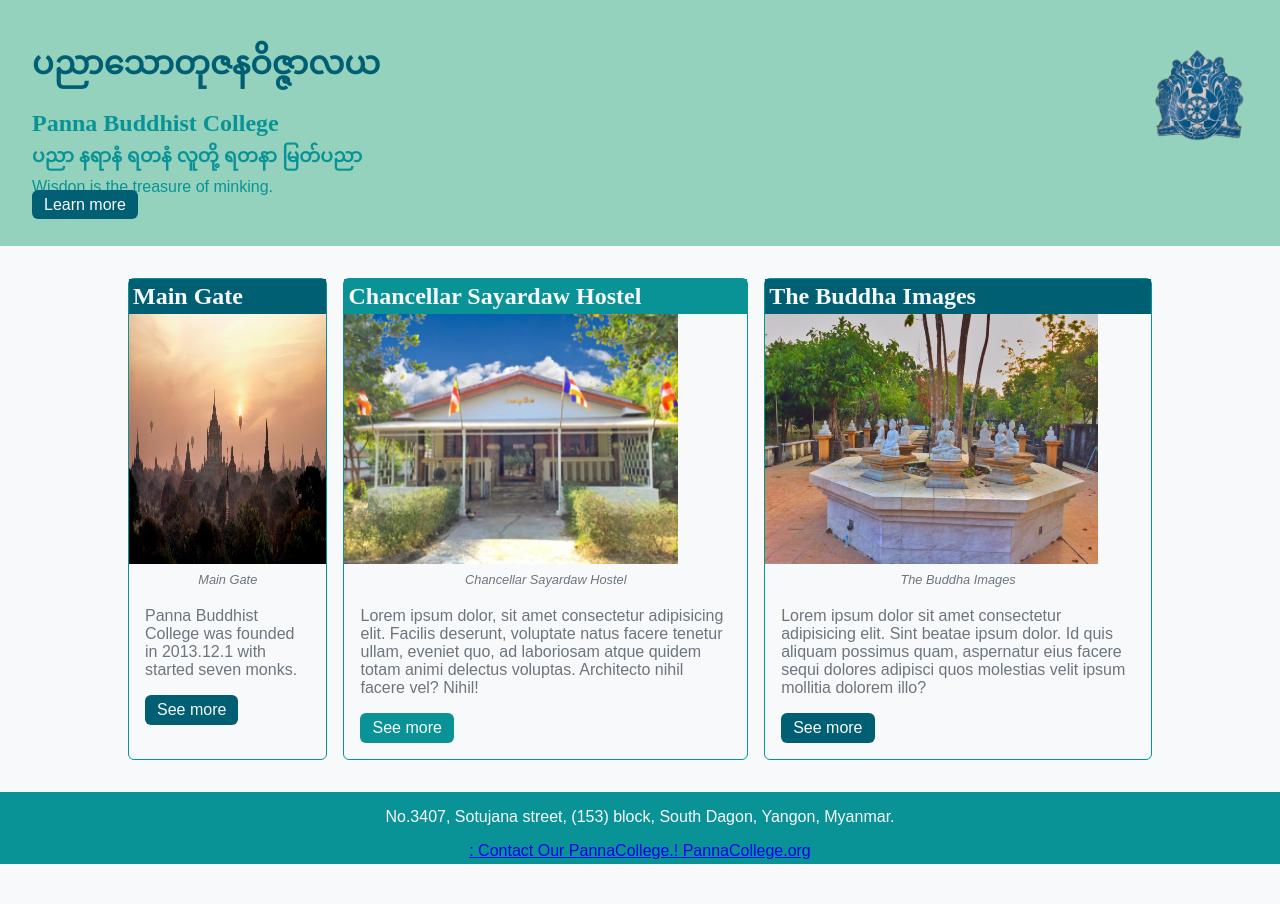
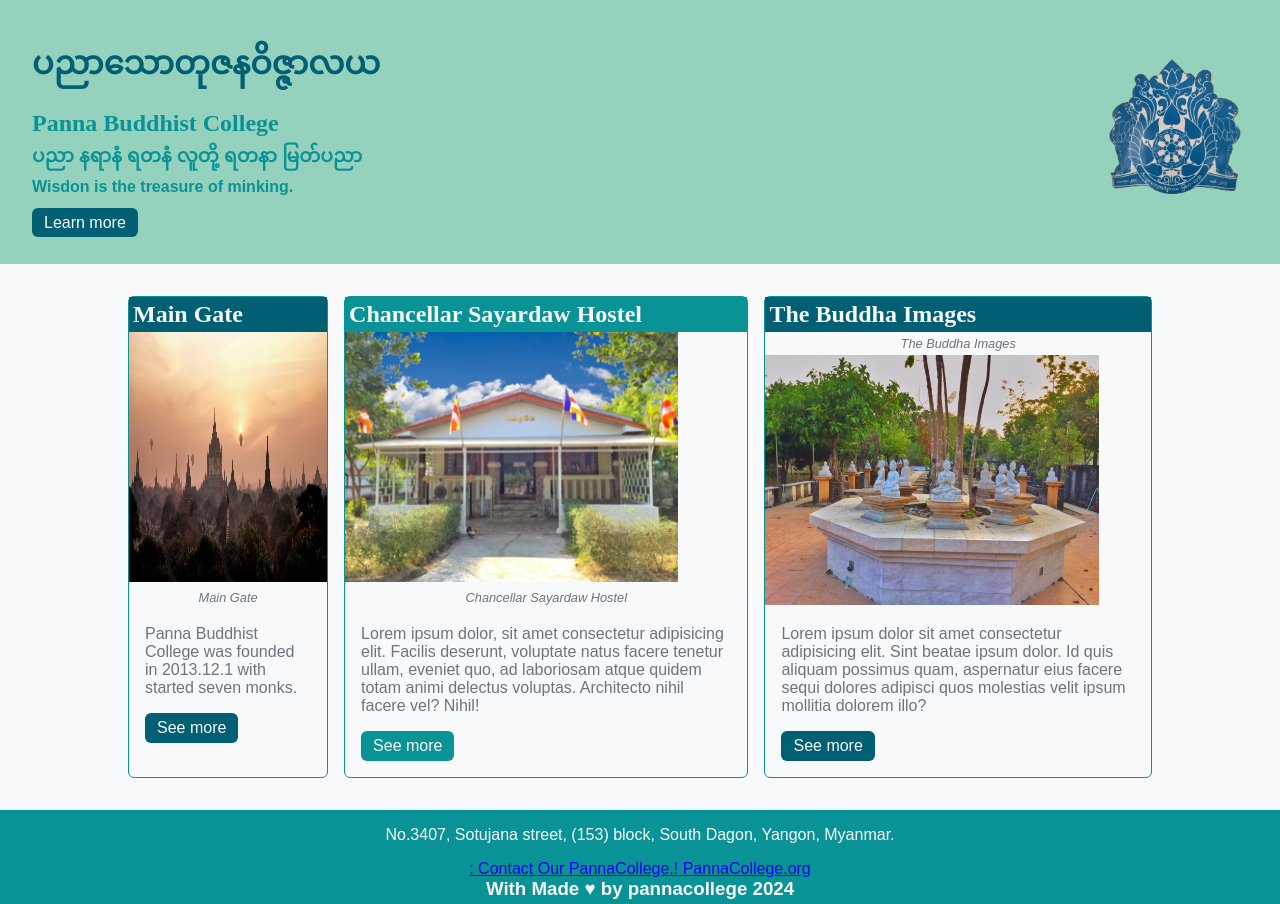
Before and after one commit to Kyi-Lay/Advanced-css-main, a plain HTML site: page index.html in a window 1280 px wide. Before the commit the page ends 864 px from the top, so only its background shows below. Drawn offline with Linux system fonts and the light colour scheme.

Commit message:
Modified commit

```diff
--- a/assets/css/style.css
+++ b/assets/css/style.css
@@ -141,15 +141,29 @@ section.card {
 footer {
     background-color: var(--secondary-color);
     color: var(--neutral-lt-color);
-    text-align: center;
+    text-align: center;.ta img:hover {
+        transform: scale(1.25);
+    }
     font-size: 1rem;
     padding: 1rem 0 .25rem;
     margin-top: auto;
 }
 
 header img{
-    width: 100px;
+    width: 150px;
     height: fit-content;
     float: right;
 
 }
+
+.panna img:hover {
+    transform: scale(1.25);
+}
+
+.jo img:hover {
+    transform: scale(1.25);
+}
+
+.ta img:hover {
+    transform: scale(1.24);
+}
--- a/index.html
+++ b/index.html
@@ -13,20 +13,22 @@
 
 <body>
     <header>
-
+       <div class="panna">
          <img src="assets/image/My.logo.png" alt="Logo">
         <h1>ပညာသောတုဇနဝိဇ္ဇာလယ</h1>
         <h2>Panna Buddhist College</h2>
         <h3>ပညာ နရာနံ ရတနံ
             လူတို့ ရတနာ မြတ်ပညာ</h3>
-        <span>Wisdon is the treasure of minking.</span>
+        <h4>Wisdon is the treasure of minking.</h4>
        <br>
+
         <a href="https://developer.mozilla.org/en-US/docs/Web/CSS/Using_CSS_custom_properties" class="btn">Learn more</a>
     </header>
 
     <main>
     <section class="card">
         <article>
+            <div class="ta">
         <h2>Main Gate</h2>
         <figure>
             <img src="assets/image/bangan.jpeg" alt="Main Gate">
@@ -35,8 +37,9 @@
         <p> Panna Buddhist College was founded in 2013.12.1 with started seven monks.</p>
     <a href="https://www.google.com/url?sa=i&url=https%3A%2F%2Fpanoramic.jason.photography%2F5-days-in-myanmar-burma%2F&psig=AOvVaw3yb2wfCfFcSZkj-qoiKK9p&ust=1711963275044000&source=images&cd=vfe&opi=89978449&ved=0CBIQjRxqFwoTCJj8vKuWnoUDFQAAAAAdAAAAABAJ
     " class="btn">See more</a>
+    </div>
 </article>
-
+        <div class="panna">
         <article class="callout">
             <h2>Chancellar Sayardaw Hostel</h2>
             <figure>
@@ -45,17 +48,20 @@
             </figure>
                 <p>Lorem ipsum dolor, sit amet consectetur adipisicing elit. Facilis deserunt, voluptate natus facere tenetur ullam, eveniet quo, ad laboriosam atque quidem totam animi delectus voluptas. Architecto nihil facere vel? Nihil!</p>
                 <a href="ttps://sites.google.com/pannacollege.org/pannacollege/home" class="btn">See more</a>
-
+            </div>
         </article>
-
+        <div class="jo">
         <article>
             <h2>The Buddha Images</h2>
             <figure>
+                <div class="ta">
+                <figcaption>The Buddha Images</figcaption>
+               </figure>
                 <img src="assets/image/Buddha Images.JPG" alt="ttps://sites.google.com/pannacollege.org/pannacollege/home">
-                <figcaption>The Buddha Images</figcaption>
-            </figure>
+
             <p>Lorem ipsum dolor sit amet consectetur adipisicing elit. Sint beatae ipsum dolor. Id quis aliquam possimus quam, aspernatur eius facere sequi dolores adipisci quos molestias velit ipsum mollitia dolorem illo?</p>
             <a href="ttps://sites.google.com/pannacollege.org/pannacollege/home" class="btn">See more</a>
+        </div>
         </article>
     </section>
     </main>
@@ -65,6 +71,7 @@
         <a href="https://sites.google.com/pannacollege.org/pannacollege/home">
             : Contact Our PannaCollege.!
               PannaCollege.org</a>
+              <h3>With Made &hearts; by pannacollege 2024</h3>
     </footer>
 </body>
 </html>
```
